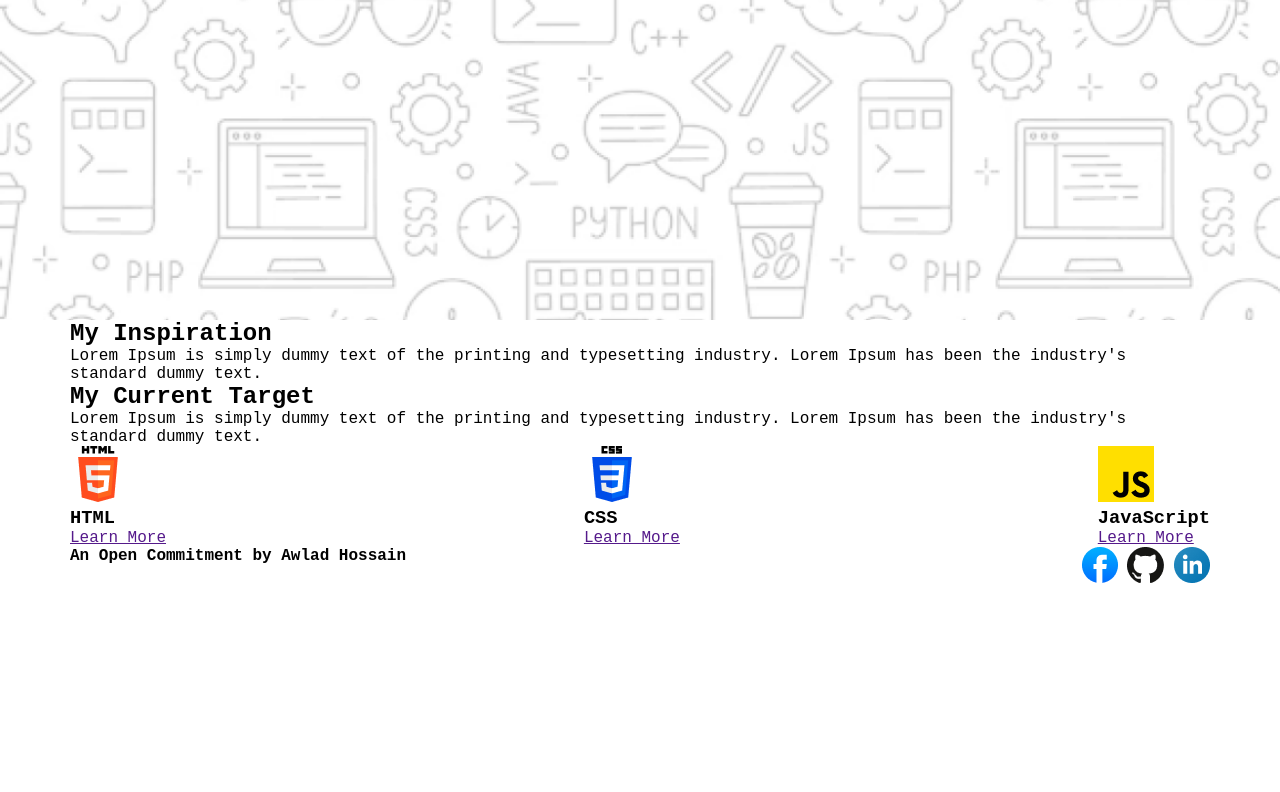
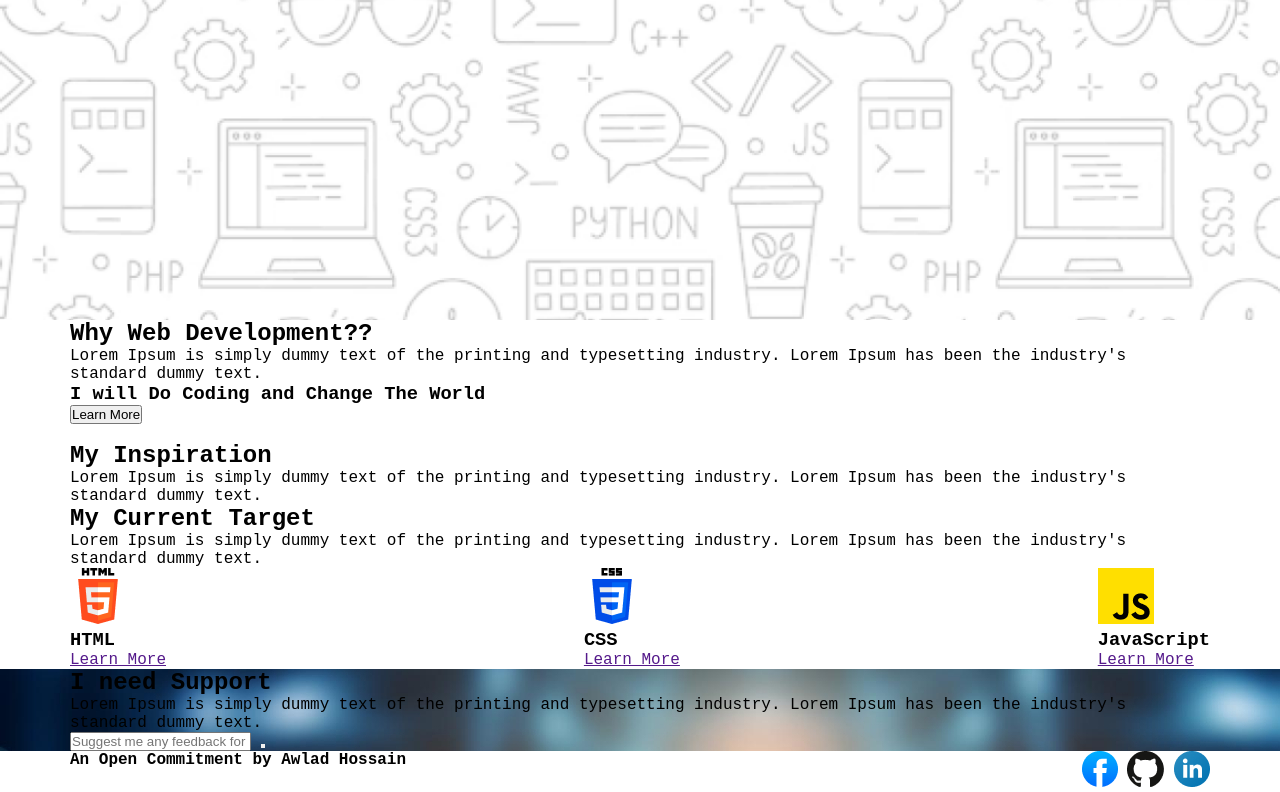
Before and after one commit to AmitKumarSutradhar/challenge-begin, a plain HTML site: page index.html in a window 1280 px wide. Shown: the part 402-1194 px from the top of the page. Before the commit the page ends 990 px from the top, so only its background shows below. Drawn offline with Linux system fonts and the light colour scheme; a web font is replaced by a local one.

Commit message:
Support section html structure design

```diff
--- a/index.html
+++ b/index.html
@@ -20,6 +20,24 @@
         </section>
     </header>
     <main>
+        <!--   Why web development Section Start -->
+        <section id="whyWebDevelop" class="why-web-development">
+            <div class="container">
+                <h2 class="section-title">Why Web Development??</h2>
+                <p class="section-sub-title">Lorem Ipsum is simply dummy text of the printing and typesetting industry. Lorem Ipsum has been the industry's standard dummy text.</p>
+                <div class="">
+                    <div class="">
+                        <div class="">
+                            <h3>I will Do Coding and Change The World</h3>
+                            <button>Learn More</button>
+                        </div>
+                        <img src="" alt="">
+                    </div>
+                </div>
+            </div>
+        </section>
+        <!--   Why web development Section End -->
+
         <!--   My Inspiration Section Start -->
         <section id="inspiration" class="inspiration">
             <div class="container">
@@ -31,6 +49,7 @@
             </div>
         </section>
         <!--   My Inspiration Section End -->
+
         <!--   My Inspiration Section Start -->
         <section id="current-target" class="current-target">
             <div class="container">
@@ -59,6 +78,21 @@
             </div>
         </section>
         <!--   My Inspiration Section End -->
+
+        <!--   Support Section Start -->
+        <section id="support" class="support">
+            <div class="container">
+                <h2 class="section-title">I need Support</h2>
+                <p class="section-sub-title">Lorem Ipsum is simply dummy text of the printing and typesetting industry. Lorem Ipsum has been the industry's standard dummy text.</p>
+                <div class="cards flex">
+                    <div class="">
+                        <input type="text" name="" id="" placeholder="Suggest me any feedback for me">
+                        <button type="submit"></button>
+                    </div>
+                </div>
+            </div>
+        </section>
+        <!--   Support Section End -->
     </main>
     <footer>
         <div class="container flex footer-content">
--- a/styles/style.css
+++ b/styles/style.css
@@ -18,7 +18,6 @@ body{
  justify-content: space-between;
 }
 .btn-primary{
-
     color: #ffffff;
     background-color: black;
     padding: 21px 24px;
@@ -41,6 +40,13 @@ body{
 /* Current Target CSS*/
 
 
+
+/* Support Section CSS*/
+#support{
+    background-image: url("../assets/handshake.jpg");
+}
+
+
 /*Footer CSS*/
 footer{
     /*background-color: #0D1321;*/
```
